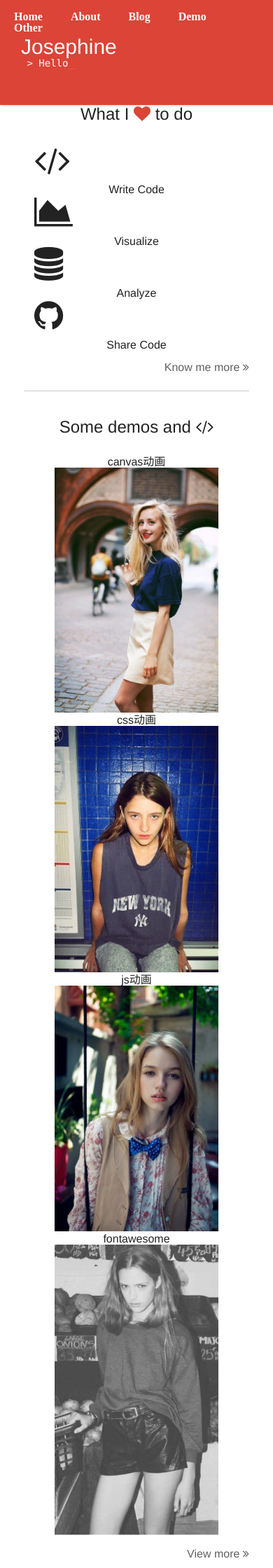
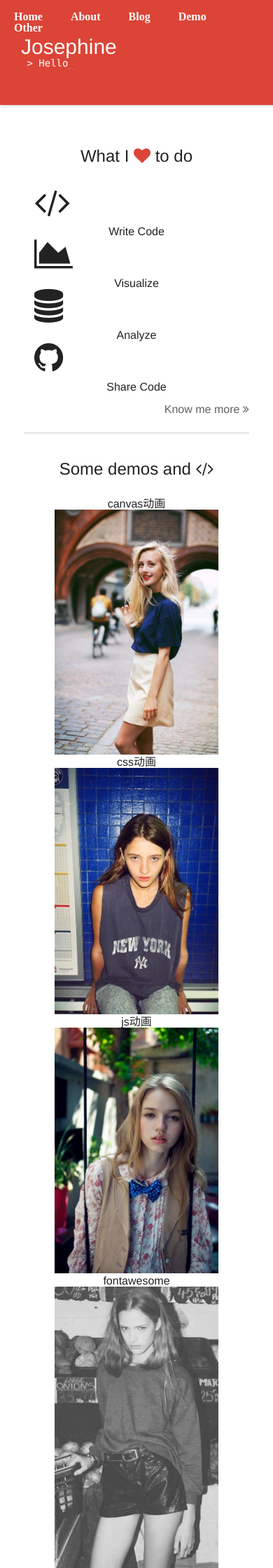
Before and after one commit to jsm1003/ZinCode.github.io, a Jekyll site: the page built from index.html, in a window 390 px wide. Shown: the top 2240 px of the page at 70% size. Built offline with Jekyll 4.4.1, drawn with Linux system fonts in a browser that asks for light colours; nearby versions of some CDN libraries.

Commit message:
fix bugs

```diff
--- a/css/main.css
+++ b/css/main.css
@@ -84,7 +84,6 @@ header{
 
 .nav li {
 	margin: 0 10px;
-	/*display: inline-block;*/
 	float: left;
 	position: relative;
 	right: 50%;
@@ -101,7 +100,6 @@ header a {
 	text-decoration: none;
 	font-size: 16px;
 	font-family: "Architects Daughter","Papyrus";
-	/*Architects */
 	font-weight: bold;
 }
 
@@ -147,17 +145,14 @@ animation: blink 0.7s infinite;
 
 /*主体部分*/
 article {
-	/*margin-left: 200px;*/
-	/*float: left;*/
 	overflow: scroll;
 	overflow-x: hidden;
-	/*position: relative;*/
 }
 
 @media(max-width: 960px) {
 	article {
+		clear:both;
 		width: 100%;
-		height: auto;
 		overflow: visible;
 	}
 }
```
